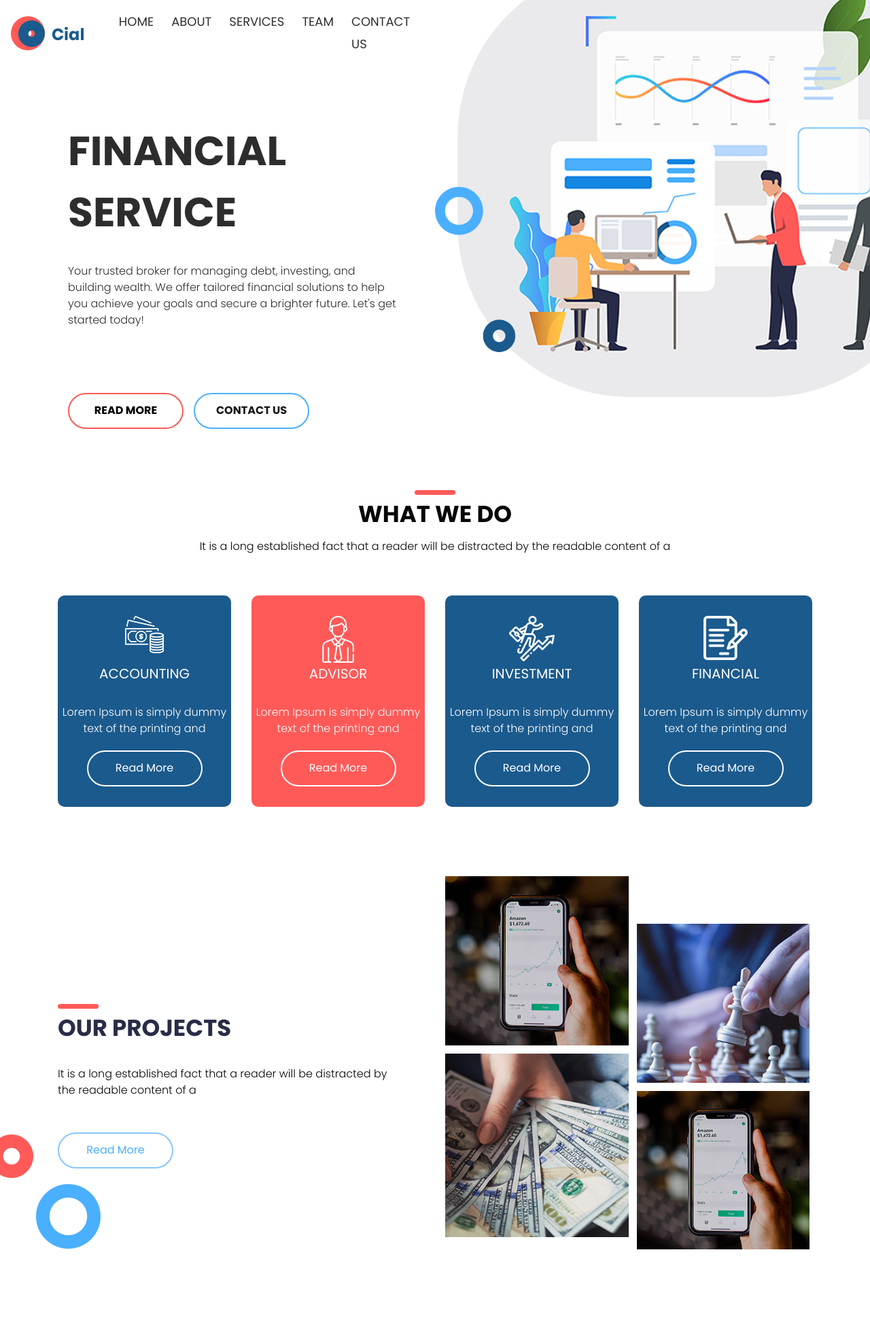
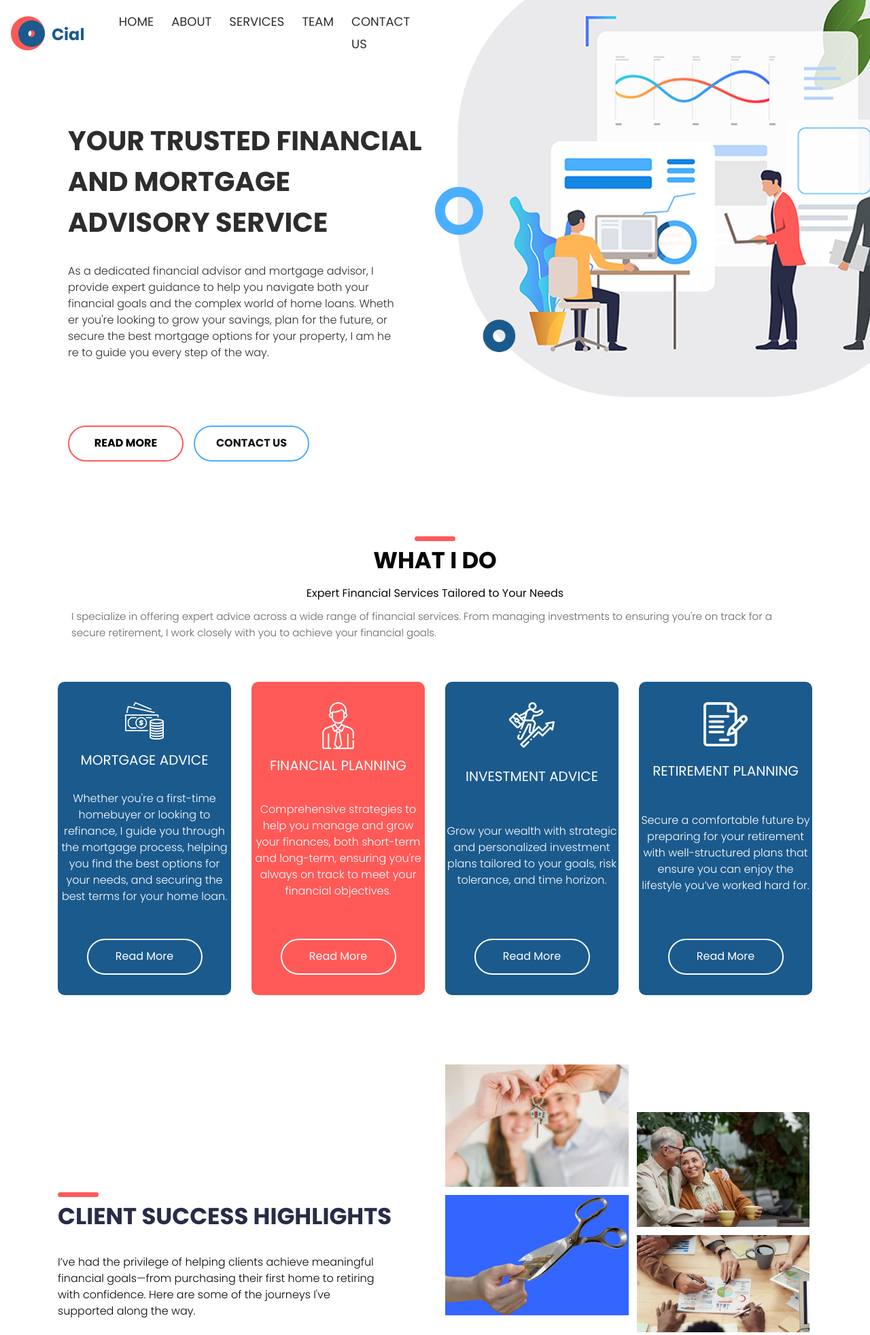
Before and after one commit to christopherece/financeservice_prj, a Django app: page / in a window 1280 px wide. Shown: the top 1964 px of the page at 68% size. Run offline with Django 5.2, Linux system fonts and the light colour scheme; some libraries are stand-ins or nearby versions.

Commit message:
Modified Content

```diff
--- a/templates/base.html
+++ b/templates/base.html
@@ -25,12 +25,15 @@
 <link rel="icon" href="{% static 'images/fevicon.png' %}" type="image/gif" />
 <!-- Scrollbar Custom CSS -->
 <link rel="stylesheet" href="{% static 'css/jquery.mCustomScrollbar.min.css' %}">
+
 <!-- Tweaks for older IEs-->
 <link rel="stylesheet" href="https://netdna.bootstrapcdn.com/font-awesome/4.0.3/css/font-awesome.css">
 <!-- owl stylesheets -->
 <link rel="stylesheet" href="{% static 'css/owl.carousel.min.css' %}">
 <link rel="stylesheet" href="{% static 'css/owl.theme.default.min.css' %}">
 <link rel="stylesheet" href="https://cdnjs.cloudflare.com/ajax/libs/fancybox/2.1.5/jquery.fancybox.min.css" media="screen">
+
+
 </head>
 <body>
   <!--header section start -->
--- a/templates/pages/index.html
+++ b/templates/pages/index.html
@@ -6,10 +6,18 @@
     <div class="header_left">
       {% include 'partials/_nav.html' %}
       <div class="banner_main">
-        <h1 class="banner_taital">financial <br>Service</h1>
-        <p class="banner_text">
-          Your trusted broker for managing debt, investing, and building wealth. We offer tailored financial solutions to help you achieve your goals and secure a brighter future. Let's get started today!
+        <h3 class="banner_taital" style="font-size:40px;">
+          Your Trusted Financial and Mortgage Advisory Service
+        </h3>
+        <p class="banner_text" >
+          As a dedicated financial advisor and mortgage advisor,
+          I provide expert guidance to help you navigate both your
+           financial goals and the complex world of home loans. Wheth
+           er you're looking to grow your savings, plan for the future,
+           or secure the best mortgage options for your property, I am he
+           re to guide you every step of the way.
         </p>
+
         <div class="btn_main">
           <div class="more_bt"><a href="#">Read More </a></div>
           <div class="contact_bt"><a href="{% url 'contact' %}">Contact Us</a></div>
@@ -24,39 +32,47 @@
     <!--services section start -->
     <div class="what_we_do_section layout_padding">
       <div class="container">
-        <h1 class="what_taital">WHAT WE DO</h1>
-        <p class="what_text">It is a long established fact that a reader will be distracted by the readable content of a </p>
+        <h1 class="what_taital">WHAT I DO</h1>
+        <h3 class="what_text">
+          Expert Financial Services Tailored to Your Needs
+        </h3>
+        <p>
+          I specialize in offering expert advice across a wide range of financial services. From managing investments to ensuring you're on track for a secure retirement, I work closely with you to achieve your financial goals.
+        </p>
         <div class="what_we_do_section_2">
           <div class="row">
           <div class="col-lg-3 col-sm-6">
             <div class="box_main">
               <div class="icon_1"><img src="{% static 'images/icon-1.png' %}"></div>
-              <h3 class="accounting_text">Accounting</h3>
-              <p class="lorem_text">Lorem Ipsum is simply dummy text of the printing and</p>
+              <h3 class="accounting_text">Mortgage Advice</h3>
+              <p class="lorem_text">
+                Whether you're a first-time homebuyer or looking to refinance, I guide you through the mortgage process, helping you find the best options for your needs, and securing the best terms for your home loan.              </p>
               <div class="moremore_bt_1"><a href="#">Read More </a></div>
             </div>
           </div>
           <div class="col-lg-3 col-sm-6">
             <div class="box_main active">
                 <div class="icon_1"><img src="{% static 'images/icon-2.png' %}"></div>
-                <h3 class="accounting_text">Advisor</h3>
-              <p class="lorem_text">Lorem Ipsum is simply dummy text of the printing and</p>
+                <h3 class="accounting_text">Financial Planning</h3>
+              <p class="lorem_text">
+                Comprehensive strategies to help you manage and grow your finances, both short-term and long-term, ensuring you're always on track to meet your financial objectives.
+              </p>
               <div class="moremore_bt_1"><a href="#">Read More </a></div>
             </div>
           </div>
           <div class="col-lg-3 col-sm-6">
             <div class="box_main">
                 <div class="icon_1"><img src="{% static 'images/icon-3.png' %}"></div>
-                <h3 class="accounting_text">Investment</h3>
-              <p class="lorem_text">Lorem Ipsum is simply dummy text of the printing and</p>
+                <h3 class="accounting_text">Investment Advice</h3>
+              <p class="lorem_text">Grow your wealth with strategic and personalized investment plans tailored to your goals, risk tolerance, and time horizon.</p>
               <div class="moremore_bt_1"><a href="#">Read More </a></div>
             </div>
           </div>
           <div class="col-lg-3 col-sm-6">
             <div class="box_main">
                 <div class="icon_1"><img src="{% static 'images/icon-4.png' %}"></div>
-                <h3 class="accounting_text">Financial</h3>
-              <p class="lorem_text">Lorem Ipsum is simply dummy text of the printing and</p>
+                <h3 class="accounting_text">Retirement Planning</h3>
+              <p class="lorem_text">Secure a comfortable future by preparing for your retirement with well-structured plans that ensure you can enjoy the lifestyle you’ve worked hard for.</p>
               <div class="moremore_bt_1"><a href="#">Read More </a></div>
             </div>
           </div>
@@ -71,8 +87,9 @@
         <div class="row">
           <div class="col-md-6">
             <div class="project_main">
-              <h1 class="services_taital">Our projects</h1>
-              <p class="services_text">It is a long established fact that a reader will be distracted by the readable content of a </p>
+              <h1 class="services_taital">Client Success Highlights</h1>
+              <p class="services_text">  I’ve had the privilege of helping clients achieve meaningful financial goals—from purchasing their first home to retiring with confidence. Here are some of the journeys I've supported along the way.
+              </p>
               <div class="moremore_bt"><a href="#">Read More </a></div>
               <div class="image_6"><img src="{% static 'images/img-6.png' %}"></div>
             </div>
@@ -81,34 +98,34 @@
             <div class="images_main">
               <div class="images_left">
                 <div class="container_1">
-                  <img src="{% static 'images/img-5.png' %}" alt="Avatar" class="image" style="width:100%">
+                  <img src="{% static 'images/homekey.jpg' %}" alt="Avatar" class="image" style="width:100%">
                   <div class="middle">
                     <div class="text"><img src="{% static 'images/search-icon.png' %}"></div>
-                    <h2 class="fact_text">Established Fact</h2>
+                    <h2 class="fact_text">First Home Purchased</h2>
 
                   </div>
                 </div>
                 <div class="container_1">
-                  <img src="{% static 'images/img-3.png' %}" alt="Avatar" class="image" style="width:100%">
+                  <img src="{% static 'images/credit.jpg' %}" alt="Avatar" class="image" style="width:100%">
                   <div class="middle">
                     <div class="text"><img src="{% static 'images/search-icon.png' %}"></div>
-                    <h2 class="fact_text">Established Fact</h2>
+                    <h2 class="fact_text">Debt-Free in 3 Years</h2>
                   </div>
                 </div>
               </div>
               <div class="images_right">
                 <div class="container_1">
-                  <img src="{% static 'images/img-4.png' %}" alt="Avatar" class="image" style="width:100%">
+                  <img src="{% static 'images/senior.jpg' %}" alt="Avatar" class="image" style="width:100%">
                   <div class="middle">
                     <div class="text"><img src="{% static 'images/search-icon.png' %}"></div>
-                    <h2 class="fact_text">Established Fact</h2>
+                    <h2 class="fact_text">Early Retirement Plan</h2>
                   </div>
                 </div>
                 <div class="container_1">
-                  <img src="{% static 'images/img-5.png' %}" alt="Avatar" class="image" style="width:100%">
+                  <img src="{% static 'images/portfolio.jpg' %}" alt="Avatar" class="image" style="width:100%">
                   <div class="middle">
                     <div class="text"><img src="{% static 'images/search-icon.png' %}"></div>
-                    <h2 class="fact_text">Established Fact</h2>
+                    <h2 class="fact_text">Investment Portfolio Growth</h2>
                   </div>
                 </div>
               </div>
@@ -122,39 +139,40 @@
         <div class="row">
           <div class="col-lg-3 col-sm-6">
             <div class="icon_1"><img src="{%static 'images/icon-3.png' %}"></div>
-            <h3 class="accounting_text_1">1000+</h3>
-            <p class="yers_text">Years of Business</p>
+            <h3 class="accounting_text_1">10+</h3>
+            <p class="yers_text">Years in Financial Services</p>
           </div>
           <div class="col-lg-3 col-sm-6">
             <div class="icon_1"><img src="{%static 'images/icon-4.png' %}"></div>
-            <h3 class="accounting_text_1">20000+</h3>
-            <p class="yers_text">Projects Delivered</p>
+            <h3 class="accounting_text_1">300+</h3>
+            <p class="yers_text">Clients Helped</p>
           </div>
           <div class="col-lg-3 col-sm-6">
             <div class="icon_1"><img src="{%static 'images/icon-2.png' %}"></div>
-            <h3 class="accounting_text_1">10000+</h3>
-            <p class="yers_text">Satisfied Customers</p>
+            <h3 class="accounting_text_1">150+</h3>
+            <p class="yers_text">Home Loans Approved</p>
           </div>
           <div class="col-lg-3 col-sm-6">
             <div class="icon_1"><img src="{%static 'images/icon-1.png' %}"></div>
-            <h3 class="accounting_text_1">1500+</h3>
-            <p class="yers_text">Services</p>
+            <h3 class="accounting_text_1">95%</h3>
+            <p class="yers_text">Client Satisfaction Rate</p>
           </div>
         </div>
       </div>
     </div>
+
     <!--project section end -->
     <!--team section start -->
     <div class="team_section layout_padding">
       <div class="container">
-        <h1 class="what_taital">Our Team and experts</h1>
-        <p class="what_text_1">It is a long established fact that a reader will be distracted by the readable content of a </p>
+        <h1 class="what_taital">About Me</h1>
+        <p class="what_text_1">I'm a licensed financial adviser committed to helping individuals and families make smarter financial decisions—from home loans and budgeting to investments and insurance planning.</p>
         <div class="team_section_2 layout_padding">
-          <div class="row">
-            <div class="col-sm-3">
+          <div class="row justify-content-center">
+            <div class="col-sm-4">
               <img src="{% static 'images/img-7.png' %}" class="image_7">
-              <p class="readable_text">Readable</p>
-              <p class="readable_text_1">Follow Us</p>
+              <p class="readable_text">Chris Ancheta</p>
+              <p class="readable_text_1">Financial Adviser</p>
               <div class="social_icon">
                 <ul>
                   <li><a href="#"><img src="{% static 'images/fb-icon.png' %}"></a></li>
@@ -163,42 +181,7 @@
                 </ul>
               </div>
             </div>
-            <div class="col-sm-3">
-                <img src="{% static 'images/img-8.png' %}" class="image_8">
-                <p class="readable_text">Content</p>
-              <p class="readable_text_1">Follow Us</p>
-              <div class="social_icon">
-                <ul>
-                    <li><a href="#"><img src="{% static 'images/fb-icon.png' %}"></a></li>
-                    <li><a href="#"><img src="{% static 'images/twitter-icon.png' %}"></a></li>
-                    <li><a href="#"><img src="{% static 'images/linkedin-icon.png' %}"></a></li>
-                </ul>
-              </div>
-            </div>
-            <div class="col-sm-3">
-                <img src="{% static 'images/img-9.png' %}" class="image_9">
-              <p class="readable_text">Readable</p>
-              <p class="readable_text_1">Follow Us</p>
-              <div class="social_icon">
-                <ul>
-                    <li><a href="#"><img src="{% static 'images/fb-icon.png' %}"></a></li>
-                    <li><a href="#"><img src="{% static 'images/twitter-icon.png' %}"></a></li>
-                    <li><a href="#"><img src="{% static 'images/linkedin-icon.png' %}"></a></li>
-                </ul>
-              </div>
-            </div>
-            <div class="col-sm-3">
-                <img src="{% static 'images/img-10.png' %}" class="image_10">
-              <p class="readable_text">Content</p>
-              <p class="readable_text_1">Follow Us</p>
-              <div class="social_icon">
-                <ul>
-                    <li><a href="#"><img src="{% static 'images/fb-icon.png' %}"></a></li>
-                    <li><a href="#"><img src="{% static 'images/twitter-icon.png' %}"></a></li>
-                    <li><a href="#"><img src="{% static 'images/linkedin-icon.png' %}"></a></li>
-                </ul>
-              </div>
-            </div>
+
           </div>
         </div>
       </div>
@@ -215,14 +198,16 @@
           </ol>
           <div class="carousel-inner">
             <div class="carousel-item active">
-              <h1 class="what_taital">what is syas our clients</h1>
+              <h1 class="what_taital">What Our Clients Say</h1>
               <div class="client_section_2 layout_padding">
                 <ul>
                   <li><img src="{% static 'images/round-1.png' %}" class="round_1"></li>
                   <li><img src="{% static 'images/img-11.png' %}" class="image_11"></li>
                   <li><img src="{% static 'images/round-2.png' %}" class="round_2"></li>
                 </ul>
-                <p class="dummy_text">It is a long established fact that a reader will be distracted by the readable content of a page when looking at its layout. The point of using Lorem</p>
+                <p class="dummy_text">
+                  I had no idea where to start with my mortgage. [Your Name] made the entire process simple and stress-free. Highly recommended!"
+                </p>
               </div>
             </div>
             <div class="carousel-item">
@@ -233,7 +218,9 @@
                     <li><img src="{% static 'images/img-11.png' %}" class="image_11"></li>
                     <li><img src="{% static 'images/round-2.png' %}" class="round_2"></li>
                 </ul>
-                <p class="dummy_text">It is a long established fact that a reader will be distracted by the readable content of a page when looking at its layout. The point of using Lorem</p>
+                <p class="dummy_text">
+                  As a small business owner, I needed solid advice for my investments and insurance. I trust [Your Name] completely.
+                </p>
               </div>
             </div>
             <div class="carousel-item">
@@ -244,7 +231,9 @@
                     <li><img src="{% static 'images/img-11.png' %}" class="image_11"></li>
                     <li><img src="{% static 'images/round-2.png' %}" class="round_2"></li>
                 </ul>
-                <p class="dummy_text">It is a long established fact that a reader will be distracted by the readable content of a page when looking at its layout. The point of using Lorem</p>
+                <p class="dummy_text">
+                  Clear advice, quick communication, and real results. Helped me refinance at a better rate. Thank you!
+                </p>
               </div>
             </div>
           </div>
@@ -252,4 +241,24 @@
       </div>
     </div>
     <!--client section end -->
+    <style>
+      .what_we_do_section_2 .row {
+        display: flex;
+        flex-wrap: wrap;
+      }
+
+      .what_we_do_section_2 .col-lg-3 {
+        display: flex;
+        flex-direction: column;
+      }
+
+      .box_main {
+        flex: 1;
+        display: flex;
+        flex-direction: column;
+        justify-content: space-between;
+        height: 100%;
+      }
+
+      </style>
     {% endblock %}
```
Also changed, not shown: financial/static/images/credit.jpg (added), financial/static/images/homekey.jpg (added), financial/static/images/portfolio.jpg (added), financial/static/images/senior.jpg (added).
